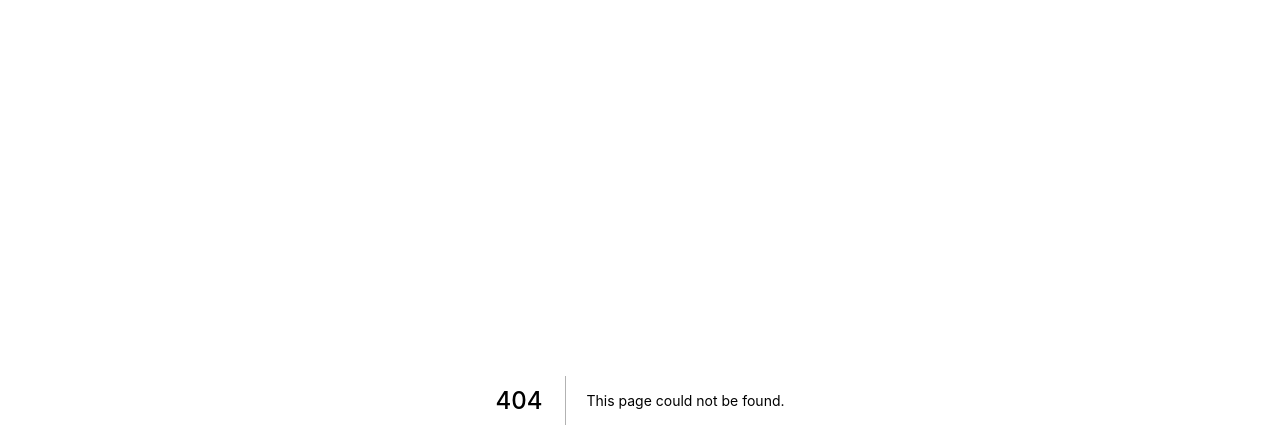
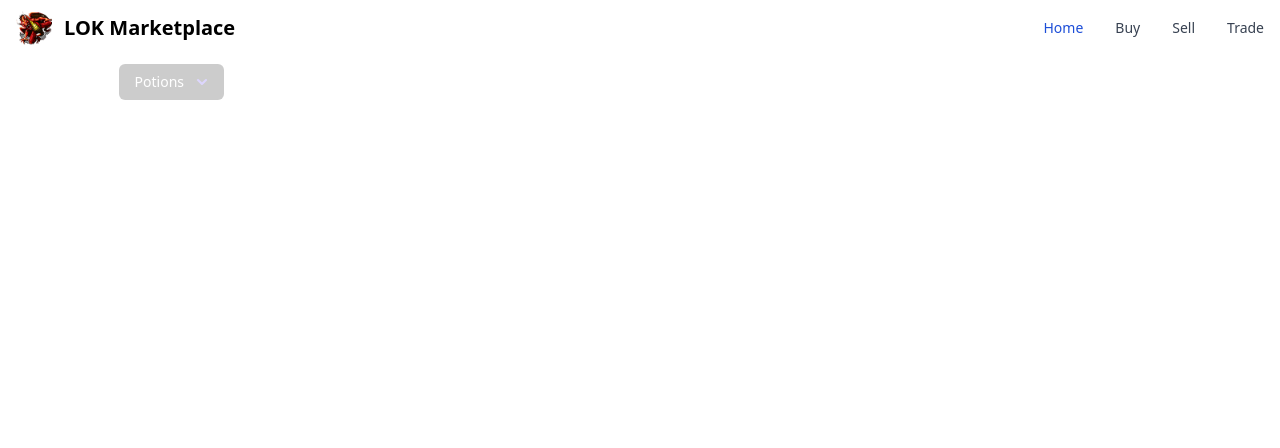
Before and after one commit to RdotSilva/React-NextJS-LegendsOfKesmai-Marketplace, a Next.js app: page /sell in a window 1280 px wide. Before the commit this address had no page. Shown: the top 448 px of the page. Built offline with nearby package versions, Linux system fonts and the light colour scheme.

Commit message:
Add SellPage component

```diff
--- /dev/null
+++ b/pages/sell.js
@@ -0,0 +1,14 @@
+import React from "react";
+import Sell from "../components/Sell/Sell.jsx";
+import Layout from "../components/Layout/Layout.jsx";
+
+function SellPage() {
+  return (
+    <>
+      <Layout />
+      <Sell />
+    </>
+  );
+}
+
+export default SellPage;
```
